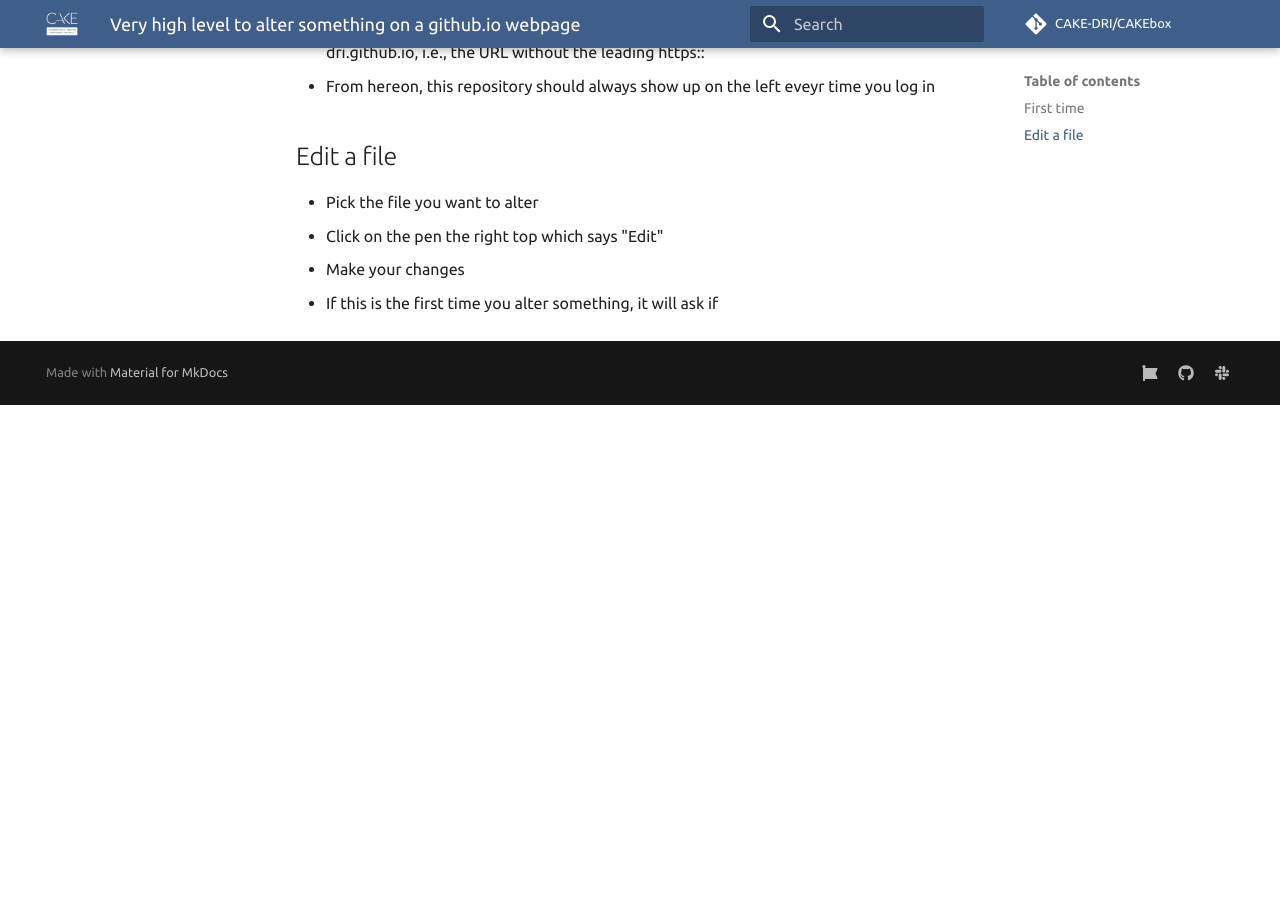
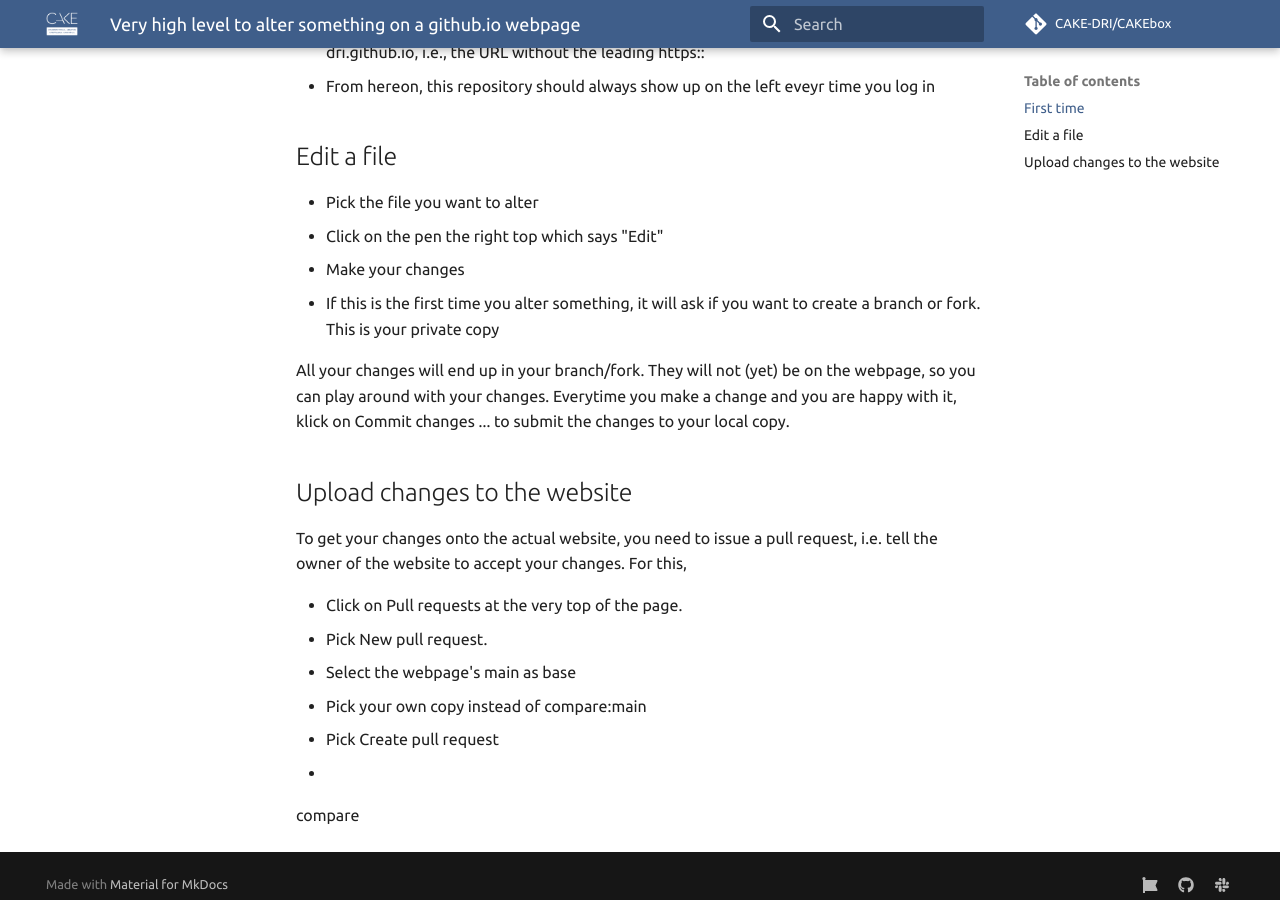
Before and after one commit to CAKE-DRI/CAKEbox, an MkDocs documentation site: the page built from docs/how-to/github-webpages.md, in a window 1280 px wide and 900 px high, scrolled down 541 px. Built offline with MkDocs 1.6.1 and Material for MkDocs 9.7.7, drawn with Linux system fonts in a browser that asks for light colours; comment, search, counter and statistics services are not loaded; before the commit the page ends 946 px from its top, so only the background shows below that.

Commit message:
Update github-webpages.md

```diff
--- a/docs/how-to/github-webpages.md
+++ b/docs/how-to/github-webpages.md
@@ -17,4 +17,20 @@ The CAKEbox is using this technology, but also [CAKE itself](https://cake.ac.uk)
 - Pick the file you want to alter
 - Click on the pen the right top which says "Edit"
 - Make your changes
-- If this is the first time you alter something, it will ask if
+- If this is the first time you alter something, it will ask if you want to create a branch or fork. This is your private copy
+
+  All your changes will end up in your branch/fork. They will not (yet) be on the webpage, so you can play around with your changes. Everytime you make a change and you are happy with it, klick on Commit changes ... to submit the changes to your local copy.
+
+## Upload changes to the website
+
+To get your changes onto the actual website, you need to issue a pull request, i.e. tell the owner of the website to accept your changes.
+For this,
+
+- Click on Pull requests at the very top of the page.
+- Pick New pull request.
+- Select the webpage's main as base
+- Pick your own copy instead of compare:main
+- Pick Create pull request
+-
+
+compare
```
